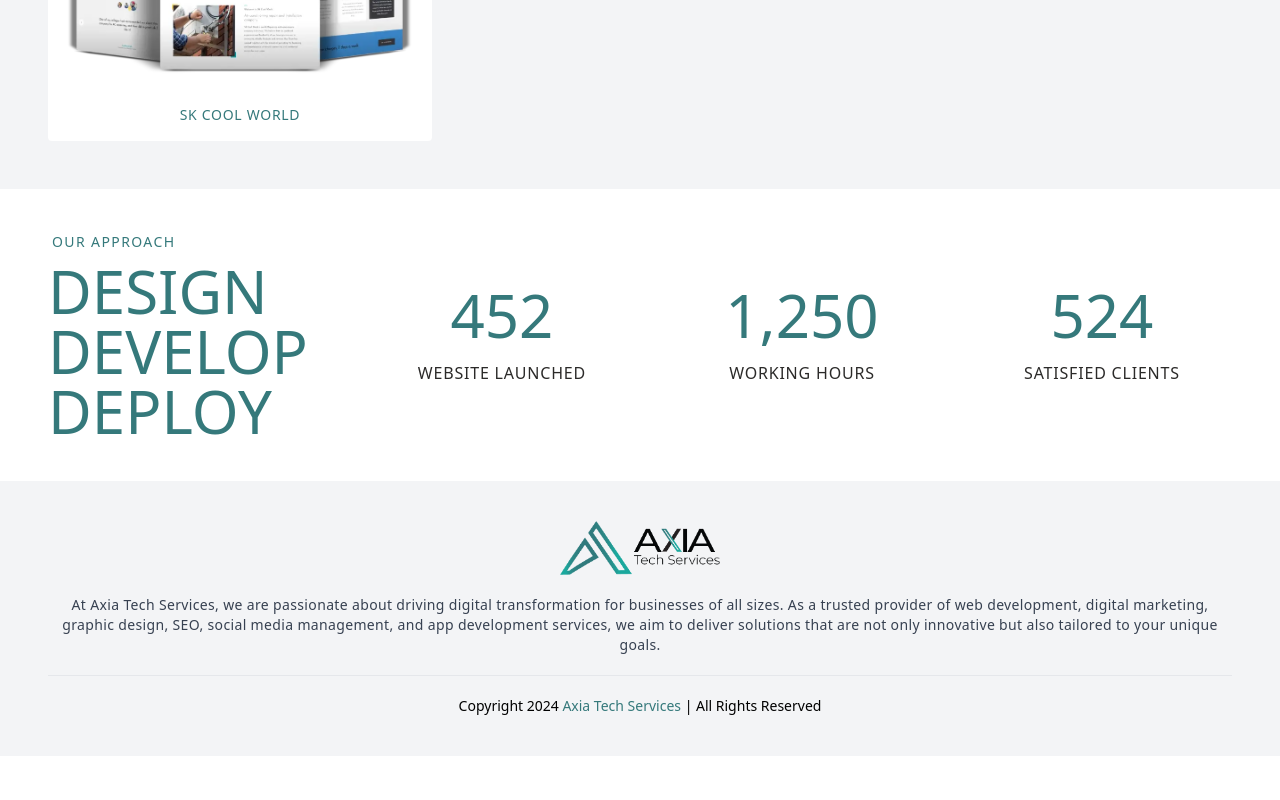
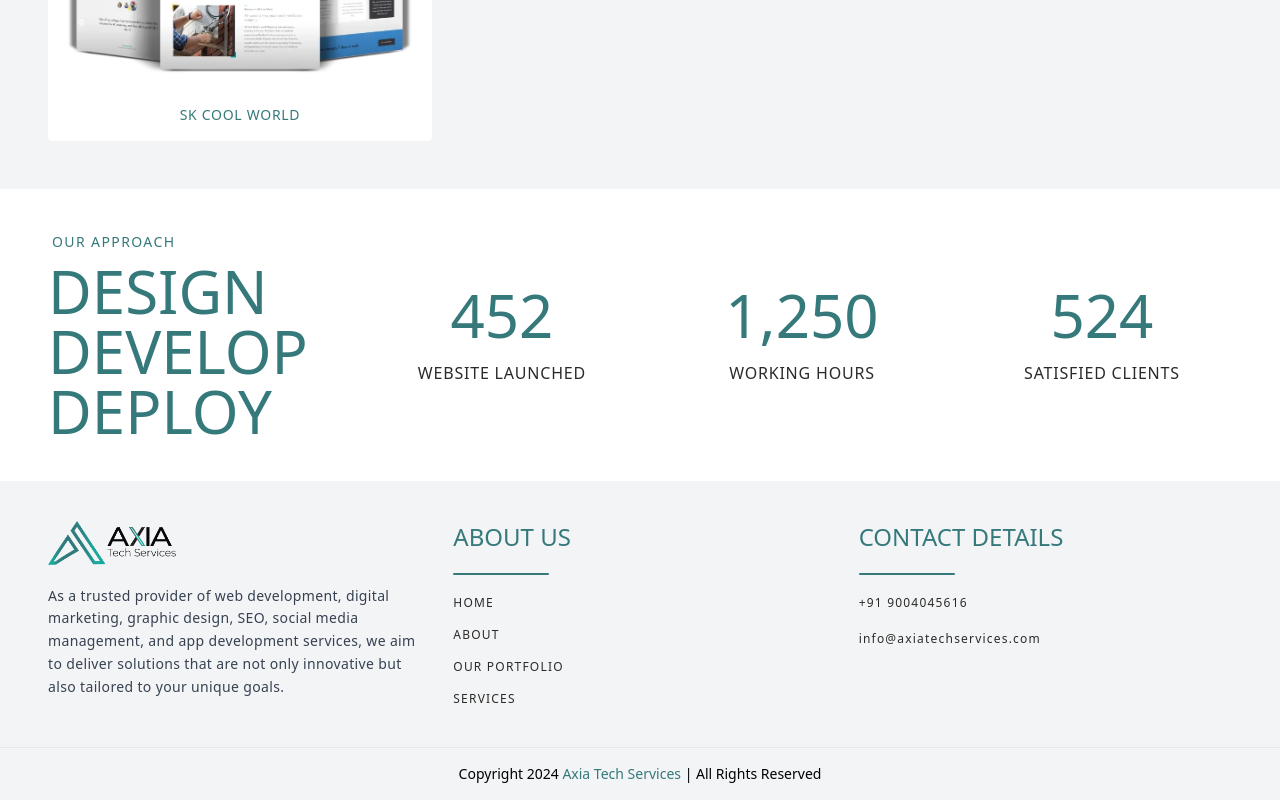
Before and after one commit to ansariafrozahmed/axiatechservices.com, a Next.js app: page / in a window 1280 px wide. Shown: the part 4200-5000 px from the top of the page. Before the commit the page ends 4956 px from the top, so only its background shows below. Built offline with nearby package versions, Linux system fonts and the light colour scheme.

Commit message:
Updated All

```diff
--- a/components/HeaderFooter/Footer.tsx
+++ b/components/HeaderFooter/Footer.tsx
@@ -1,32 +1,106 @@
+"use client";
 import Image from "next/image";
 import React from "react";
+import gsap from "gsap";
+import { ScrollToPlugin } from "gsap/ScrollToPlugin";
+gsap.registerPlugin(ScrollToPlugin);
 
 const Footer = () => {
+  const handleScroll = (targetId: any) => {
+    const target = document.getElementById(targetId);
+    if (target) {
+      gsap.to(window, {
+        duration: 1,
+        scrollTo: { y: target, offsetY: 58 }, // Offset for fixed header, if any
+        ease: "power2.inOut",
+      });
+    }
+  };
   return (
     <div className="bg-gray-100">
-      <div className="templateContainer py-4 md:py-6 lg:py-10 space-y-5">
-        {/* <h2 className="text-3xl text-center font-semibold tracking-widest text-primaryGreen">
-          AXIA
-        </h2> */}
-        <div className="w-full flex items-center justify-center">
+      <div className="templateContainer grid grid-cols-1 md:grid-cols-3 py-4 md:py-6 lg:py-10 gap-8">
+        <div className="space-y-5">
+          <div className="w-full">
             <Image
               src="/logo/axialogowithoutbg.png"
               alt=""
-            className="w-1/2 lg:w-40 object-contain"
+              className="w-24 lg:w-32 object-contain"
               height={100}
               width={250}
               priority
             />
           </div>
-        <p className="text-sm tracking-wide w-full text-center text-gray-700">
-          At Axia Tech Services, we are passionate about driving digital
-          transformation for businesses of all sizes. As a trusted provider of
-          web development, digital marketing, graphic design, SEO, social media
-          management, and app development services, we aim to deliver solutions
-          that are not only innovative but also tailored to your unique goals.
+          <p className="text-sm tracking-wide w-full text-left leading-relaxed text-gray-700">
+            As a trusted provider of web development, digital marketing, graphic
+            design, SEO, social media management, and app development services,
+            we aim to deliver solutions that are not only innovative but also
+            tailored to your unique goals.
           </p>
+        </div>
+        <div className="space-y-5">
+          <h2 className="text-xl lg:text-2xl text-primaryGreen font-normal">
+            ABOUT US
+          </h2>
+          <div className="h-[2px] rounded-full w-24 bg-primaryGreen"></div>
+          <div className="flex flex-col gap-4 text-primaryDark text-xs tracking-widest font-medium uppercase">
+            <a
+              href="#home"
+              onClick={(e) => {
+                e.preventDefault();
+                handleScroll("home");
+              }}
+            >
+              Home
+            </a>
+            <a
+              href="#about"
+              onClick={(e) => {
+                e.preventDefault();
+                handleScroll("about");
+              }}
+            >
+              About
+            </a>
+            <a
+              href="#portfolio"
+              onClick={(e) => {
+                e.preventDefault();
+                handleScroll("portfolio");
+              }}
+            >
+              Our Portfolio
+            </a>
+            <a
+              href="#services"
+              onClick={(e) => {
+                e.preventDefault();
+                handleScroll("services");
+              }}
+            >
+              Services
+            </a>
+          </div>
+        </div>
+        <div className="space-y-5">
+          <h2 className="text-xl lg:text-2xl uppercase text-primaryGreen font-normal">
+            Contact Details
+          </h2>
+          <div className="h-[2px] rounded-full w-24 bg-primaryGreen"></div>
+          <div className="flex flex-col gap-5 text-primaryDark text-xs tracking-widest font-medium">
+            <a className="hover:text-primaryGreen" href="tel:9004045616">
+              +91 9004045616
+            </a>
+            <a
+              className="hover:text-primaryGreen"
+              href="mailto:info@axiatechservices.com"
+            >
+              info@axiatechservices.com
+            </a>
+          </div>
+        </div>
+      </div>
       <hr />
-        <p className="text-center text-sm">
+      <p className="text-center text-sm py-4">
         Copyright 2024{" "}
         <span className="text-primaryGreen font-medium">
           Axia Tech Services
@@ -34,7 +108,6 @@ const Footer = () => {
         | All Rights Reserved
       </p>
     </div>
-    </div>
   );
 };
 
--- a/components/Hero.tsx
+++ b/components/Hero.tsx
@@ -4,7 +4,10 @@ import ContactButton from "./ContactButton";
 
 const Hero = () => {
   return (
-    <div className="templateContainer flex flex-col lg:flex-row lg:h-[550px] gap-6 pb-6">
+    <div
+      id="home"
+      className="templateContainer flex flex-col lg:flex-row lg:h-[550px] gap-6 pb-6"
+    >
       <div
         data-aos="zoom-out"
         className="w-full lg:w-[63%] my-auto pt-8 lg:pt-0 space-y-4"
--- a/utils/PortfolioData.ts
+++ b/utils/PortfolioData.ts
@@ -230,7 +230,7 @@ export const portfolioContent: PortfolioItem[] = [
     Restaurants: [
       {
         image: "/portfolio-mockups/restaurants/alnizami.webp",
-        title: "Ak nizami",
+        title: "AL nizami",
       },
       {
         image: "/portfolio-mockups/restaurants/skewer.webp",
```
Lines whose indentation alone changed are shown as unchanged.
